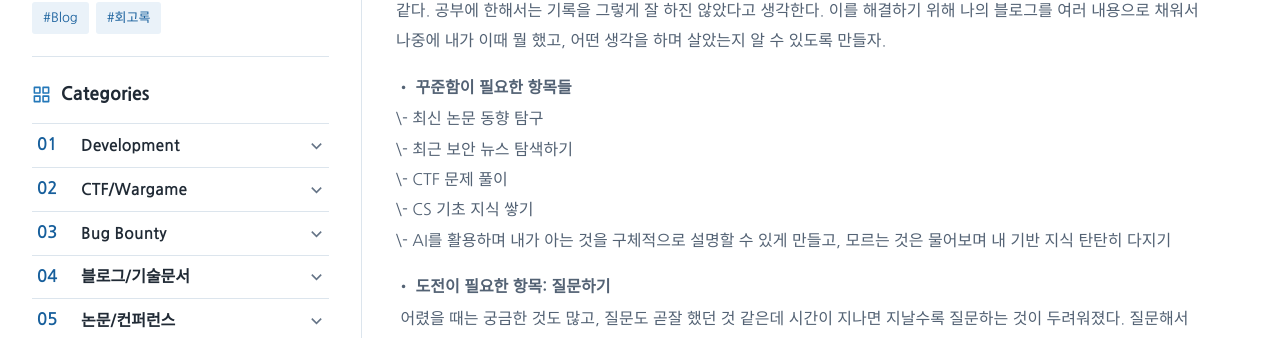
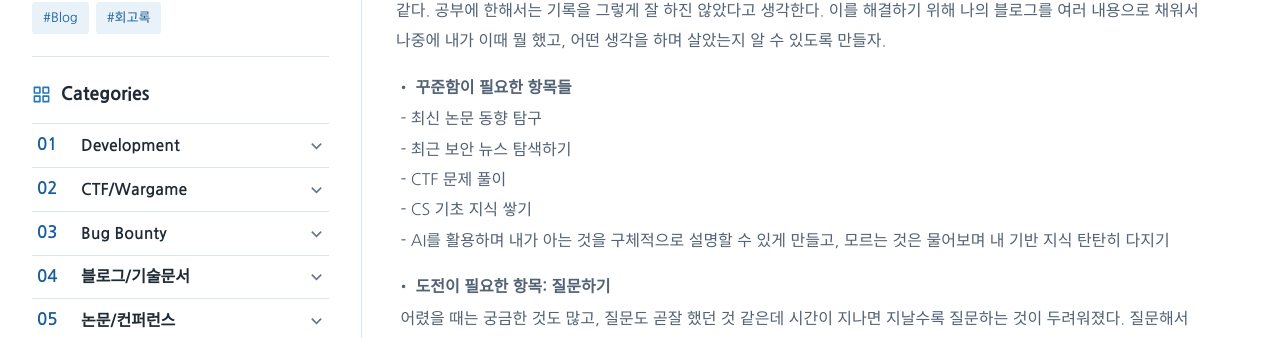
Before and after one commit to BEAN-CMD418/bean-cmd418.github.io, a Jekyll site: the page built from _posts/2026-11-23-security-activities-reflection.md, in a window 1280 px wide and 900 px high, scrolled down 1065 px. Shown: the part 224-562 px from the top of the window. Built offline with Jekyll 4.4.1, drawn with Linux system fonts in a browser that asks for light colours; some web fonts are replaced; part of the change alters nothing that is shown.

Commit message:
Fix sub-item hyphen rendering

```diff
--- a/_posts/2026-11-23-security-activities-reflection.md
+++ b/_posts/2026-11-23-security-activities-reflection.md
@@ -30,11 +30,11 @@ tags: [회고록]
 &nbsp;Knights Frontier 3기 활동 중 하나가 나의 블로그를 만드는 것이었다. 공학이라는 분야 안에서는 이 블로그를 계속 활용할 것 같다. 공부에 한해서는 기록을 그렇게 잘 하진 않았다고 생각한다. 이를 해결하기 위해 나의 블로그를 여러 내용으로 채워서 나중에 내가 이때 뭘 했고, 어떤 생각을 하며 살았는지 알 수 있도록 만들자.
 
 &bull;&nbsp;**꾸준함이 필요한 항목들** <br>
-&#x20; \\- 최신 논문 동향 탐구 <br>
-&#x20; \\- 최근 보안 뉴스 탐색하기 <br>
-&#x20; \\- CTF 문제 풀이 <br>
-&#x20; \\- CS 기초 지식 쌓기 <br>
-&#x20; \\- AI를 활용하며 내가 아는 것을 구체적으로 설명할 수 있게 만들고, 모르는 것은 물어보며 내 기반 지식 탄탄히 다지기 <br>
+&nbsp;- 최신 논문 동향 탐구 <br>
+&nbsp;- 최근 보안 뉴스 탐색하기 <br>
+&nbsp;- CTF 문제 풀이 <br>
+&nbsp;- CS 기초 지식 쌓기 <br>
+&nbsp;- AI를 활용하며 내가 아는 것을 구체적으로 설명할 수 있게 만들고, 모르는 것은 물어보며 내 기반 지식 탄탄히 다지기 <br>
 
 &bull;&nbsp;**도전이 필요한 항목: 질문하기** <br>
 &nbsp;어렸을 때는 궁금한 것도 많고, 질문도 곧잘 했던 것 같은데 시간이 지나면 지날수록 질문하는 것이 두려워졌다. 질문해서 창피를 당한 기억이 있는 것일까? 이 두려움의 시작점이 어딘지 기억이 전혀 나지 않는다. 그래도 궁금증을 갖는 삶의 태도는 앞으로의 인생에서 꼭 필요하기에 여러 질문을 해보도록 노력하자. 질문할 때마다 '이걸 왜 물어봐?' 이런 답변을 받을까 봐 미리 걱정해서 내가 나를 검열하는 것도 있다. 이 생각을 떨쳐내 나의 부족한 점을 채우고 싶다.
```
